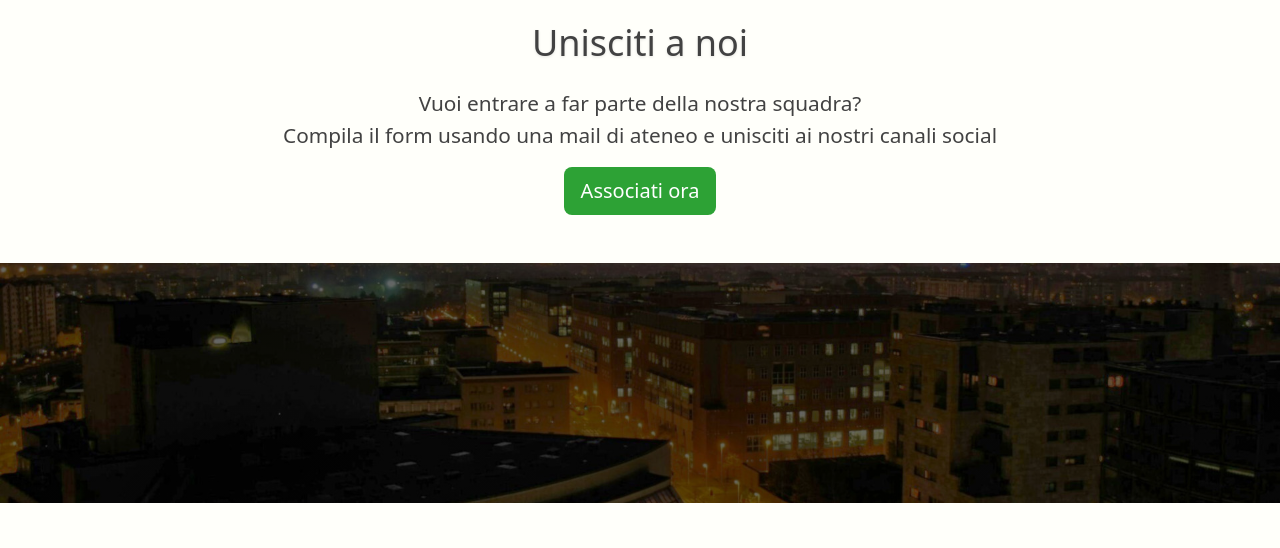
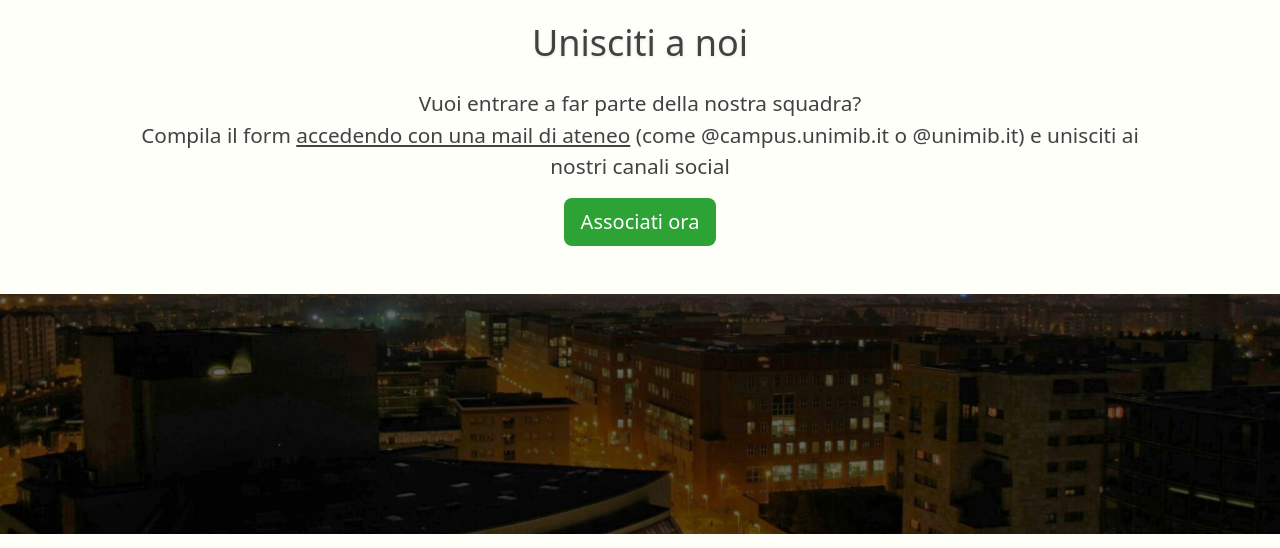
Before and after one commit to unixMiB/website, a Gatsby site: page / in a window 1280 px wide. Shown: the part 1413-1961 px from the top of the page. Built offline with nearby package versions, Linux system fonts and the light colour scheme; Gatsby itself is replaced by a stand-in of ours.

Commit message:
Update text
Signed-off-by: Kowalski Dragon (kowalski7cc) <kowalski7cc@users.noreply.github.com>

```diff
--- a/src/pages/index.jsx
+++ b/src/pages/index.jsx
@@ -72,7 +72,7 @@ const IndexPage = () => (
           <h2>Unisciti a noi</h2>
           <Row>
             <Col className='desc' xs={12} >
-              <p>Vuoi entrare a far parte della nostra squadra?<br />Compila il form usando una mail di ateneo e unisciti ai nostri canali social</p>
+              <p>Vuoi entrare a far parte della nostra squadra?<br />Compila il form <u>accedendo con una mail di ateneo</u> (come @campus.unimib.it o @unimib.it) e unisciti ai nostri canali social</p>
               <Button variant='accent' size='lg' rel="noopener noreferrer" target='_blank' href='https://forms.gle/DLGvc8e8sJ5wDeAM9'>Associati ora</Button>
             </Col>
           </Row>
```
